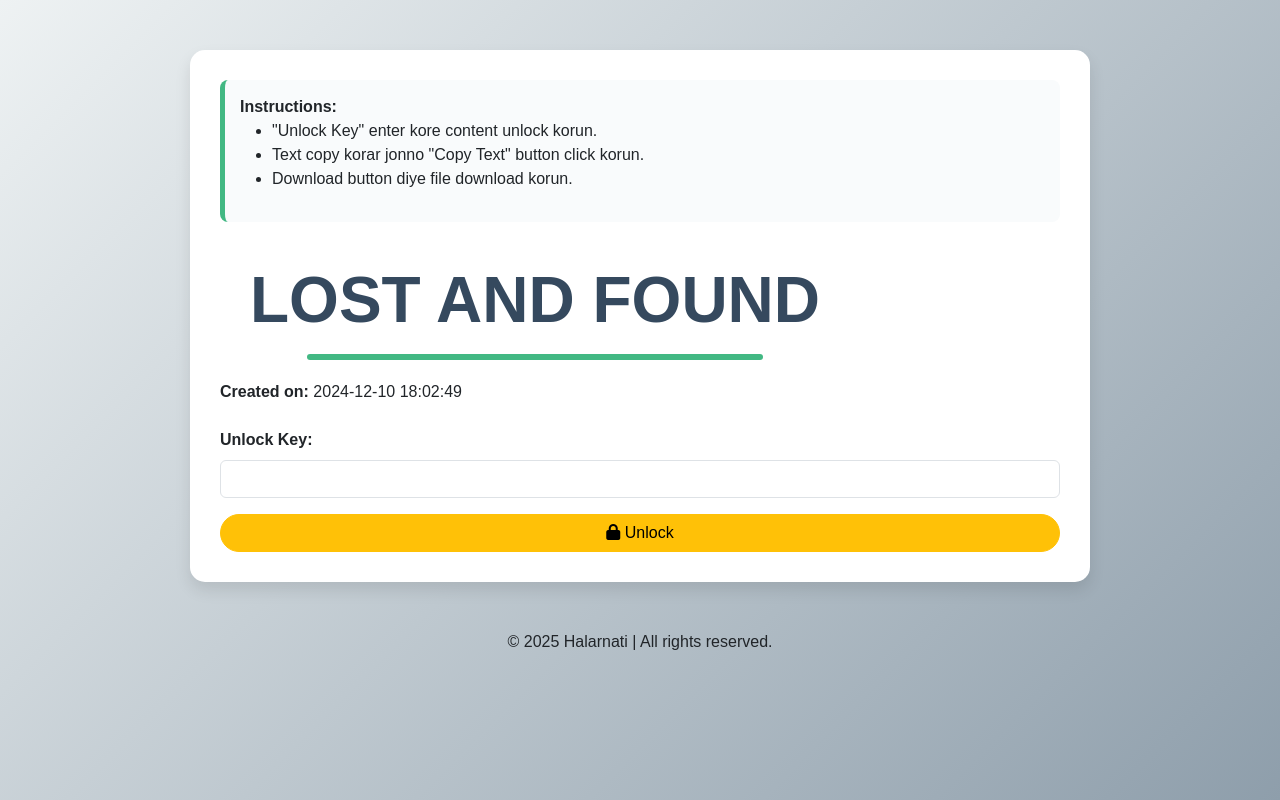
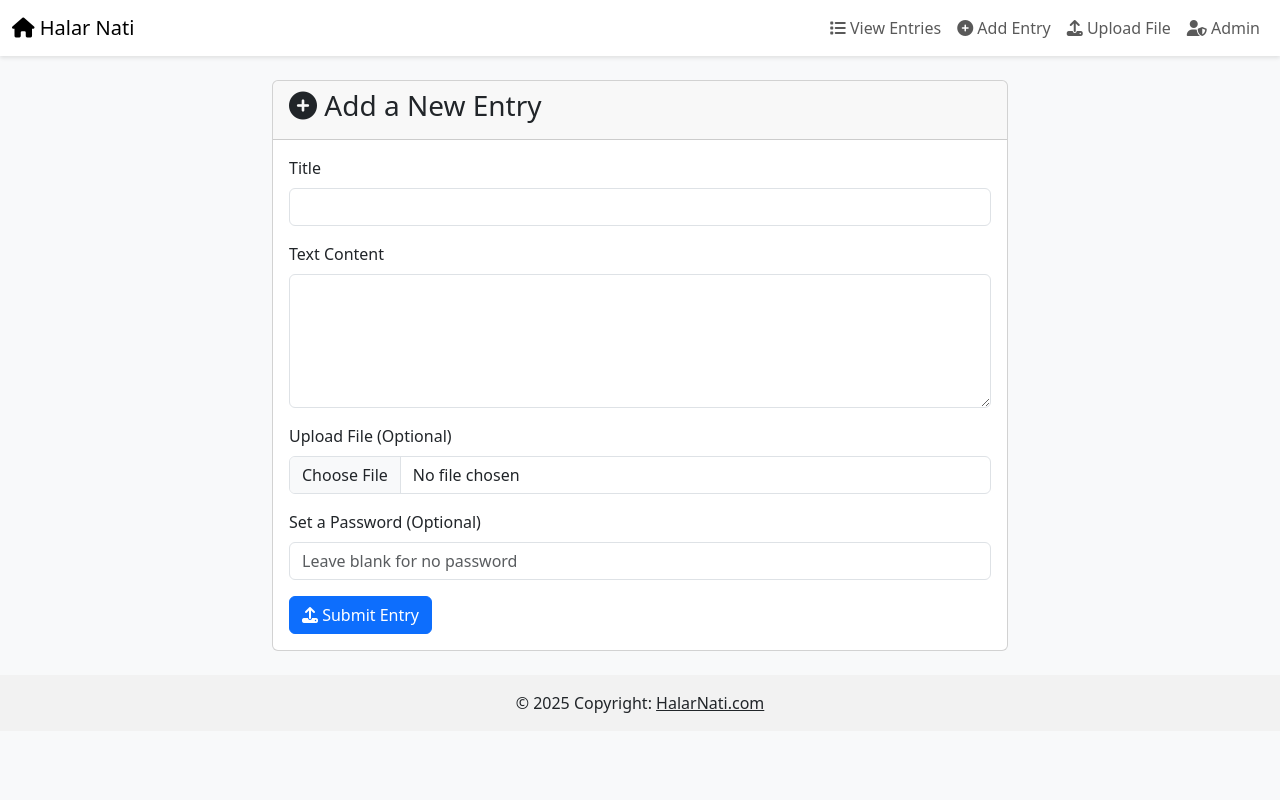
Before and after one commit to zahidhasantonmoy/halarnati, a PHP site: page /entry.php?id=72 in a window 1280 px wide. Run offline with PHP 8.4, Linux system fonts and the light colour scheme; data comes from the database, SQL or seed files in the repository; data that the repository does not hold is empty.

Commit message:
feat: Create separate pages for viewing and adding entries

```diff
--- a/htdocs/entry.php
+++ b/htdocs/entry.php
@@ -1,397 +1,36 @@
 <?php
-
-// Database connection
-
-$host = 'sql203.infinityfree.com';
-
-$user = 'if0_37868453';
-
-$pass = 'Yho7V4gkz6bP1';
-
-$db = 'if0_37868453_halarnati';
-
-$conn = new mysqli($host, $user, $pass, $db);
-
-
-
-if ($conn->connect_error) {
-
-    die("Connection failed: " . $conn->connect_error);
-
-}
-
-
-
-// Get entry ID from URL
-
-$id = isset($_GET['id']) ? (int)$_GET['id'] : null;
-
-
-
-if (!$id) {
-
-    die("Invalid entry ID.");
-
-}
-
-
-
-// Fetch entry from the database
-
-$stmt = $conn->prepare("SELECT * FROM entries WHERE id = ?");
-
-$stmt->bind_param("i", $id);
-
-$stmt->execute();
-
-$result = $stmt->get_result();
-
-$entry = $result->fetch_assoc();
-
-$stmt->close();
-
-
-
-if (!$entry) {
-
-    die("Entry not found.");
-
-}
-
-
-
-// Handle unlock request
-
-$isUnlocked = false;
-
-if ($_SERVER['REQUEST_METHOD'] == 'POST' && isset($_POST['unlock_key'])) {
-
-    $unlockKey = htmlspecialchars($_POST['unlock_key']);
-
-    if ($unlockKey === $entry['lock_key']) {
-
-        $isUnlocked = true;
-
-    } else {
-
-        $error = "Incorrect unlock key.";
-
-    }
-
-}
-
+require_once 'header.php';
 ?>
 
-<!DOCTYPE html>
+<div class="row justify-content-center">
+    <div class="col-lg-8">
+        <div class="card">
+            <div class="card-header">
+                <h3><i class="fas fa-plus-circle"></i> Add a New Entry</h3>
+            </div>
+            <div class="card-body">
+                <form action="add_entry_handler.php" method="post" enctype="multipart/form-data">
+                    <div class="mb-3">
+                        <label for="title" class="form-label">Title</label>
+                        <input type="text" id="title" name="title" class="form-control" required>
+                    </div>
+                    <div class="mb-3">
+                        <label for="text" class="form-label">Text Content</label>
+                        <textarea id="text" name="text" rows="5" class="form-control" required></textarea>
+                    </div>
+                    <div class="mb-3">
+                        <label for="file" class="form-label">Upload File (Optional)</label>
+                        <input type="file" id="file" name="file" class="form-control">
+                    </div>
+                    <div class="mb-3">
+                        <label for="lock_key" class="form-label">Set a Password (Optional)</label>
+                        <input type="password" id="lock_key" name="lock_key" class="form-control" placeholder="Leave blank for no password">
+                    </div>
+                    <button type="submit" name="submit_entry" class="btn btn-primary"><i class="fas fa-upload"></i> Submit Entry</button>
+                </form>
+            </div>
+        </div>
+    </div>
+</div>
 
-<html lang="en">
-
-<head>
-
-    <meta charset="UTF-8">
-
-    <meta name="viewport" content="width=device-width, initial-scale=1.0">
-
-    <title>View Entry - Halarnati</title>
-
-    <link href="https://cdnjs.cloudflare.com/ajax/libs/font-awesome/6.0.0-beta3/css/all.min.css" rel="stylesheet">
-
-    <link href="https://cdn.jsdelivr.net/npm/bootstrap@5.3.0-alpha3/dist/css/bootstrap.min.css" rel="stylesheet">
-
-    <style>
-
-        body {
-
-            font-family: 'Poppins', sans-serif;
-
-            background: linear-gradient(135deg, #eef2f3, #8e9eab);
-
-            min-height: 100vh;
-
-            display: flex;
-
-            flex-direction: column;
-
-        }
-
-        .navbar {
-
-            background: #35495e;
-
-            color: white;
-
-            padding: 5px;
-
-            display: flex;
-
-            justify-content: center;
-
-            align-items: center;
-
-            box-shadow: 0 2px 4px rgba(0, 0, 0, 0.2);
-
-        }
-
-        .navbar a {
-
-            text-decoration: none;
-
-            color: white;
-
-            font-weight: bold;
-
-            font-size: 1.5rem;
-
-            font-family: 'Poppins', sans-serif;
-
-        }
-
-        .navbar a:hover {
-
-            color: #42b883;
-
-            text-shadow: 0 0 5px rgba(66, 184, 131, 0.8);
-
-        }
-
-        .container {
-
-            background: white;
-
-            border-radius: 15px;
-
-            box-shadow: 0 8px 16px rgba(0, 0, 0, 0.1);
-
-            padding: 30px;
-
-            margin-top: 50px;
-
-            max-width: 900px;
-
-            margin-left: auto;
-
-            margin-right: auto;
-
-        }
-
-        h1 {
-
-            font-size: 4rem;
-
-            color: #35495e;
-
-            font-weight: bold;
-
-            text-align: center;
-
-            text-transform: uppercase;
-
-            position: relative;
-
-            display: inline-block;
-
-            padding: 20px 30px;
-
-            margin: 0 auto;
-
-        }
-
-        h1:after {
-
-            content: "";
-
-            display: block;
-
-            width: 80%;
-
-            height: 6px;
-
-            background: #42b883;
-
-            margin: 15px auto 0;
-
-            border-radius: 3px;
-
-        }
-
-        .btn {
-
-            border-radius: 50px;
-
-            transition: all 0.3s ease-in-out;
-
-        }
-
-        .btn:hover {
-
-            transform: scale(1.1);
-
-            box-shadow: 0 4px 8px rgba(0, 0, 0, 0.2);
-
-        }
-
-        .form-label {
-
-            font-weight: bold;
-
-        }
-
-        textarea {
-
-            border: 2px solid #42b883;
-
-        }
-
-        .info-box {
-
-            background: #f9fbfc;
-
-            border-left: 5px solid #42b883;
-
-            padding: 15px;
-
-            margin-bottom: 20px;
-
-            border-radius: 8px;
-
-        }
-
-        .info-box p {
-
-            margin: 0;
-
-        }
-
-        .download-info {
-
-            margin-top: 10px;
-
-            font-size: 0.9rem;
-
-            color: #555;
-
-        }
-
-    </style>
-
-</head>
-
-<body>
-
-
-
-
-
-    <div class="container">
-
-        <div class="info-box">
-
-            <p><strong>Instructions:</strong></p>
-
-            <ul>
-
-                <li>"Unlock Key" enter kore content unlock korun.</li>
-
-                <li>Text copy korar jonno "Copy Text" button click korun.</li>
-
-                <li>Download button diye file download korun.</li>
-
-            </ul>
-
-        </div>
-
-        <h1><?= htmlspecialchars($entry['title']) ?></h1>
-
-        <p><strong>Created on:</strong> <?= $entry['created_at'] ?></p>
-
-        <?php if ($entry['lock_key'] && !$isUnlocked): ?>
-
-            <form method="post" class="mt-4">
-
-                <div class="mb-3">
-
-                    <label for="unlock_key" class="form-label">Unlock Key:</label>
-
-                    <input type="text" id="unlock_key" name="unlock_key" class="form-control" required>
-
-                </div>
-
-                <button type="submit" class="btn btn-warning w-100"><i class="fas fa-lock"></i> Unlock</button>
-
-                <?php if (isset($error)): ?>
-
-                    <p class="text-danger mt-3"><?= $error ?></p>
-
-                <?php endif; ?>
-
-            </form>
-
-        <?php else: ?>
-
-            <div class="mt-4">
-
-                <label for="entry-text" class="form-label">Content:</label>
-
-                <textarea id="entry-text" class="form-control" rows="5" readonly><?= htmlspecialchars($entry['text']) ?></textarea>
-
-                <button class="btn btn-primary mt-3" onclick="copyText('<?= htmlspecialchars($entry['text']) ?>')">
-
-                    <i class="fas fa-copy"></i> Copy Text
-
-                </button>
-
-            </div>
-
-            <?php if ($entry['file_path']): ?>
-
-                <div class="mt-3">
-
-                    <p><strong>Attached File:</strong> <?= htmlspecialchars(basename($entry['file_path'])) ?></p>
-
-                    <a href="http://halarnati.000.pe/<?= htmlspecialchars($entry['file_path']) ?>" class="btn btn-secondary" target="_blank">
-
-                        <i class="fas fa-download"></i> Download File
-
-                    </a>
-
-                    <p class="download-info">Downloaded <?= $entry['download_count'] ?? 0 ?> times</p>
-
-                </div>
-
-            <?php endif; ?>
-
-        <?php endif; ?>
-
-    </div>
-
-    <footer class="text-center mt-5">
-
-        <p>&copy; <?= date("Y") ?> Halarnati | All rights reserved.</p>
-
-    </footer>
-
-    <script>
-
-        function copyText(text) {
-
-            const textarea = document.createElement('textarea');
-
-            textarea.value = text;
-
-            document.body.appendChild(textarea);
-
-            textarea.select();
-
-            document.execCommand('copy');
-
-            document.body.removeChild(textarea);
-
-            alert('Text copied to clipboard!');
-
-        }
-
-    </script>
-
-</body>
-
-</html>
+<?php require_once 'footer.php'; ?>
```
Also changed, not shown: htdocs/add_entry_handler.php (added, +39 -0 lines), htdocs/view_entry.php (added, +99 -0 lines).
